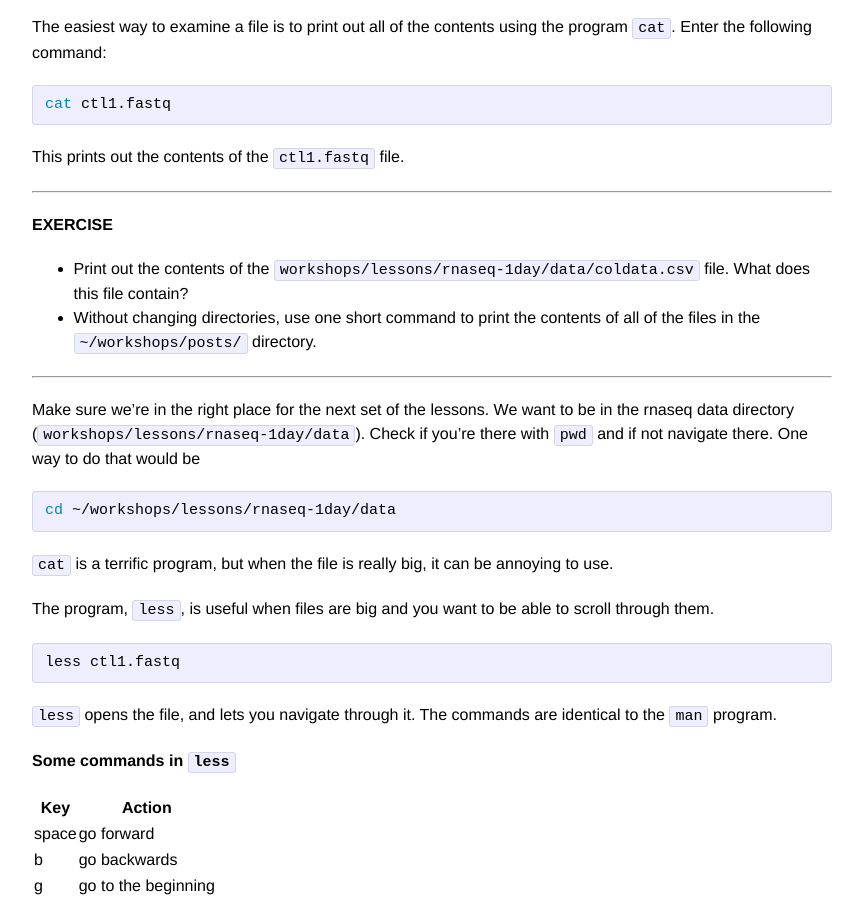
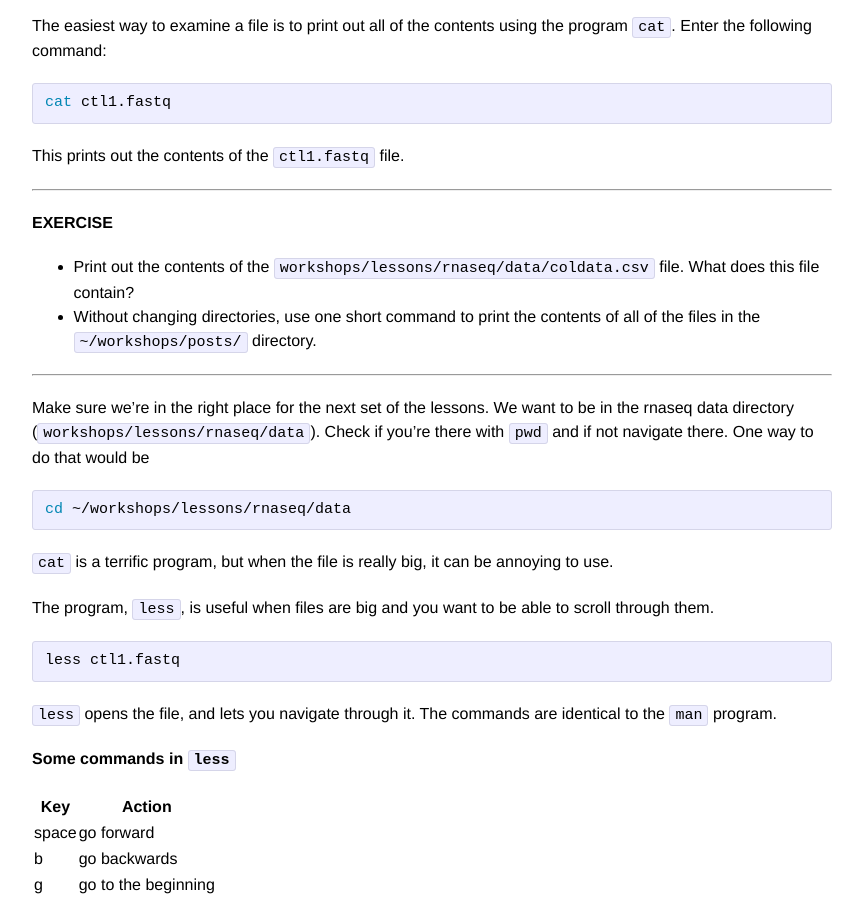
Before and after one commit to bioconnector/workshops2015, a Jekyll site: the page built from lessons/shell/shell-intro.md, in a window 1280 px wide and 900 px high, scrolled down 13221 px. Shown: the whole window, without its empty margins (208-1071 px from the left). Built offline with Jekyll 4.4.1, drawn with Linux system fonts in a browser that asks for light colours; Markdown is read by kramdown in place of the engine named in the settings; some of the changed text lies outside the part shown.

Commit message:
rnaseq-1day to rnaseq

````diff
--- a/lessons/shell/shell-intro.md
+++ b/lessons/shell/shell-intro.md
@@ -277,7 +277,7 @@ cd
 cd w<tab>
 ```
 
-The shell will fill in the rest of the directory name for "workshops". Now go to `workshops/lessons/rnaseq-1day/data`
+The shell will fill in the rest of the directory name for "workshops". Now go to `workshops/lessons/rnaseq/data`
 
 ```
 cd
@@ -379,7 +379,7 @@ We did sequencing, and what we have here are just reads that came from a 100 MB
 
 #### Wild cards
 
-Navigate to the `workshops/lessons/rnaseq-1day/data` directory from your home. This directory contains our FASTQ files and some other ones we'll need for analyses. If we type `ls`, we will see that there are several files in there. Some of the end with .fastq.gz. These are compressed fastq files.
+Navigate to the `workshops/lessons/rnaseq/data` directory from your home. This directory contains our FASTQ files and some other ones we'll need for analyses. If we type `ls`, we will see that there are several files in there. Some of the end with .fastq.gz. These are compressed fastq files.
 
 The `*` character is a shortcut for "everything". Thus, if you enter `ls *`, you will see all of the contents of a given directory.
 
@@ -475,15 +475,15 @@ This prints out the contents of the `ctl1.fastq` file.
 
 **EXERCISE**
 
--	Print out the contents of the `workshops/lessons/rnaseq-1day/data/coldata.csv` file. What does this file contain?
+-	Print out the contents of the `workshops/lessons/rnaseq/data/coldata.csv` file. What does this file contain?
 -	Without changing directories, use one short command to print the contents of all of the files in the `~/workshops/posts/` directory.
 
 ---
 
-Make sure we're in the right place for the next set of the lessons. We want to be in the rnaseq data directory (`workshops/lessons/rnaseq-1day/data`). Check if you're there with `pwd` and if not navigate there. One way to do that would be
+Make sure we're in the right place for the next set of the lessons. We want to be in the rnaseq data directory (`workshops/lessons/rnaseq/data`). Check if you're there with `pwd` and if not navigate there. One way to do that would be
 
 ```bash
-cd ~/workshops/lessons/rnaseq-1day/data
+cd ~/workshops/lessons/rnaseq/data
 ```
 
 `cat` is a terrific program, but when the file is really big, it can be annoying to use.
@@ -654,7 +654,7 @@ Now we can move around in the file structure, look at files, search files, redir
 
 The `coldata.csv` file tells us which sample names are which treatment (in this example the filenames are pretty informative, but when they come off the sequencer usually they won't be). This is a really important file, so we want to make a copy so we don't lose it.
 
-Lets copy the file using the `cp` command. The `cp` command backs up the file. Navigate to the `rnaseq-1day/data` directory and enter:
+Lets copy the file using the `cp` command. The `cp` command backs up the file. Navigate to the `rnaseq/data` directory and enter:
 
 ```bash
 cp coldata.csv coldata.csv-backup
@@ -676,7 +676,7 @@ We can now move our backed up file in to this directory. We can move files aroun
 mv coldata.csv-backup backup
 ```
 
-This moves `coldata.csv-backup` into the directory `backup/` or the full path would be `~/workshops/lessons/rnaseq-1day/data/backup/coldata.csv-backup`
+This moves `coldata.csv-backup` into the directory `backup/` or the full path would be `~/workshops/lessons/rnaseq/data/backup/coldata.csv-backup`
 
 The `mv` command is also how you rename files. Since this file is important, let's rename it:
 
@@ -705,7 +705,7 @@ The `rm` file removes the file. Be careful with this command. It doesn't just ni
 Do the following:
 
 1.	Rename the `coldata-IMPORTANT.csv` file back to `coldata.csv`.
-2.	Create a new directory in the rnaseq-1day directory called `new`.
+2.	Create a new directory in the rnaseq directory called `new`.
 3.	Then, copy the `coldata.csv` file into `new`
 
 ---
@@ -779,7 +779,7 @@ Remember that file where we wrote our favorite grep command in there? Since we l
 awesome.sh
 ```
 
-You should get an error saying that awesome.sh cannot be found. That is because the directory `~/workshops/lessons/rnaseq-1day/data` is not in the`PATH`. You can try again to run the `awesome.sh` program by entering:
+You should get an error saying that awesome.sh cannot be found. That is because the directory `~/workshops/lessons/rnaseq/data` is not in the`PATH`. You can try again to run the `awesome.sh` program by entering:
 
 ```bash
 ./awesome.sh
@@ -852,7 +852,7 @@ Now, for one, that's a lot of typing. What if you had 100 fastq files you wanted
 
 ### find
 
-The UNIX `find` command is a simple program can be used to find files based on arbitrary criteria. Go back up to the parent `rnaseq-1day` directory, and type this command:
+The UNIX `find` command is a simple program can be used to find files based on arbitrary criteria. Go back up to the parent `rnaseq` directory, and type this command:
 
 ```bash
 find .
````
